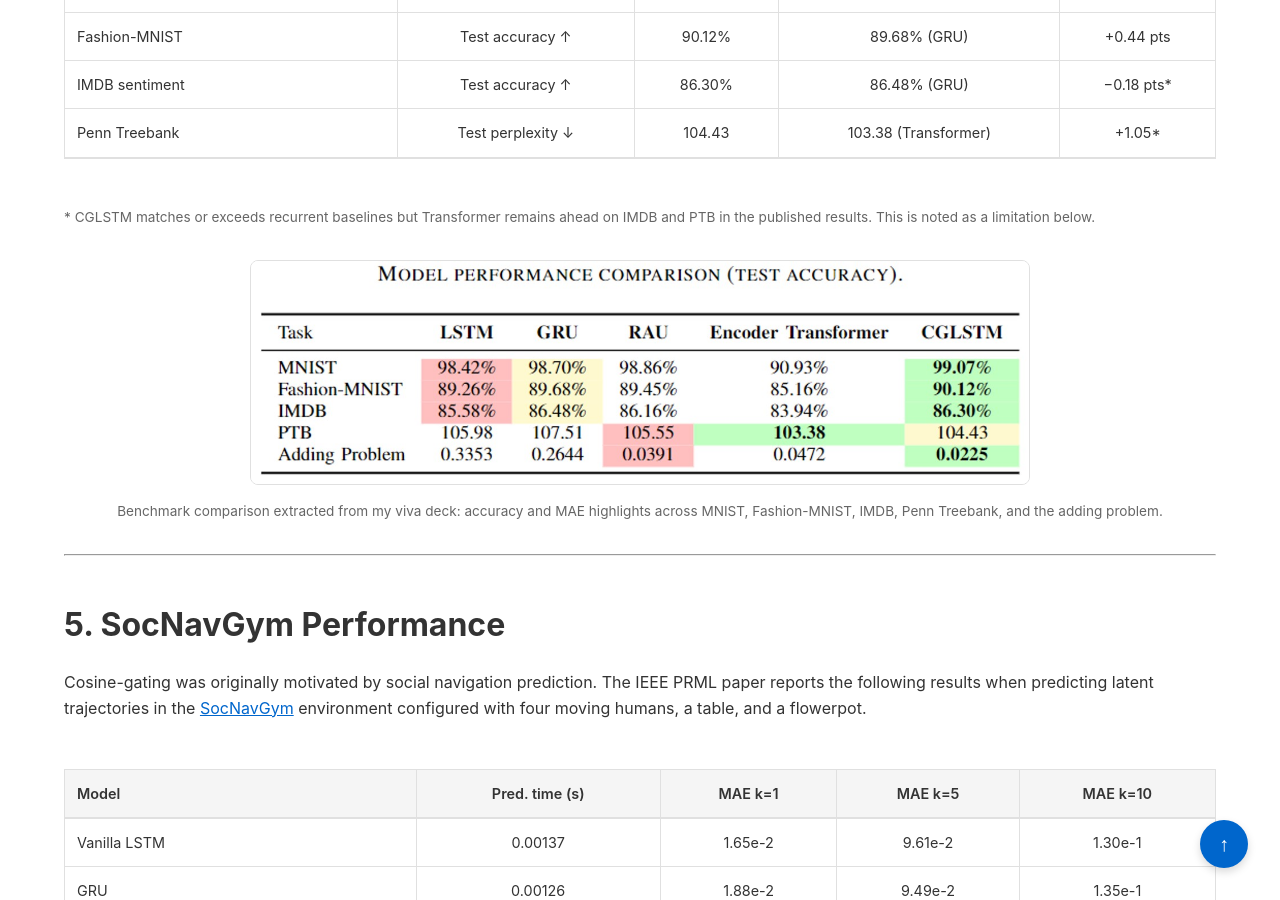
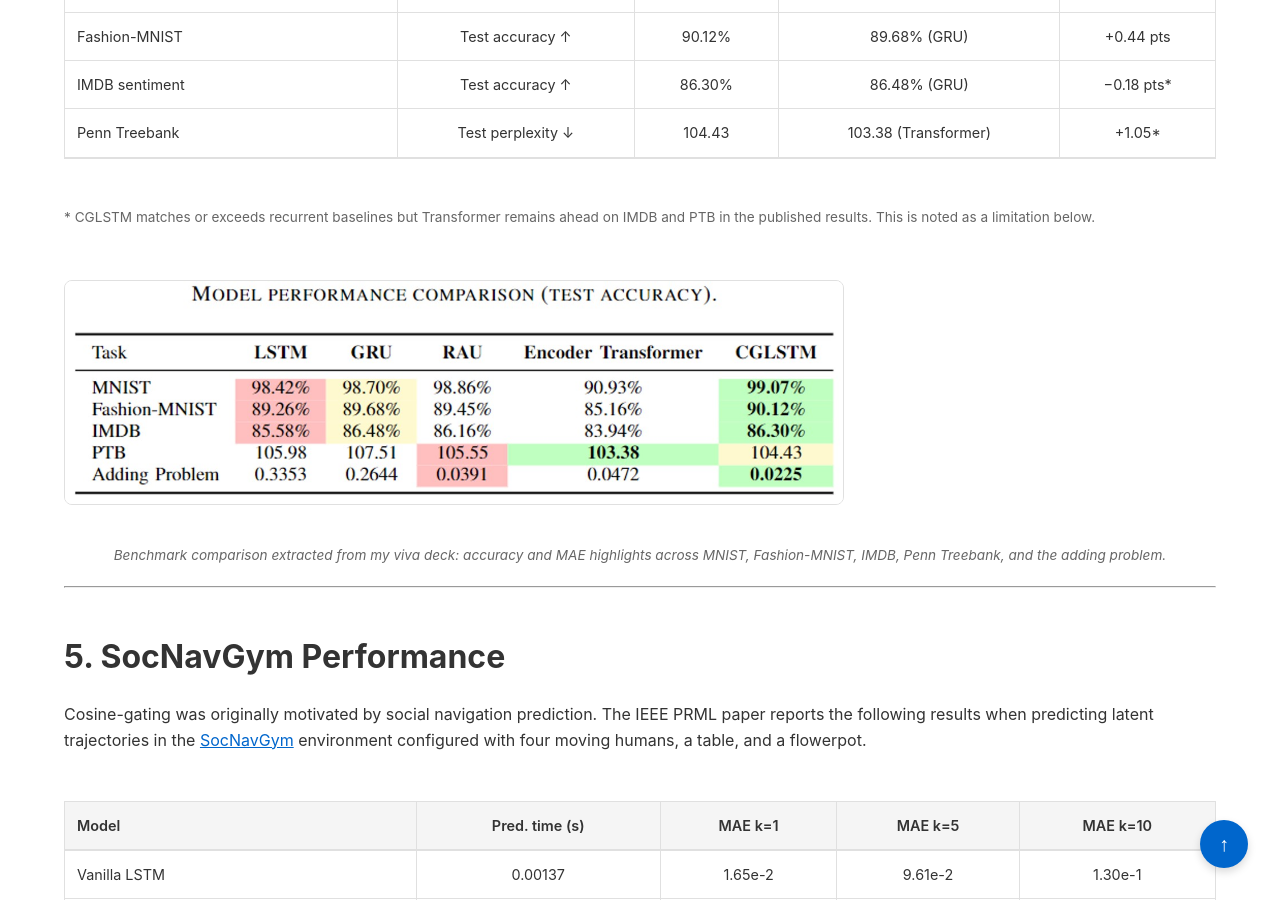
Before and after one commit to goodluckoguzie/goodluckoguzie.github.io, a Jekyll site: the page built from projects/cosine-gated-lstm.md, in a window 1280 px wide and 900 px high, scrolled down 2976 px. Built offline with Jekyll 4.4.1, drawn with Linux system fonts in a browser that asks for light colours.

Commit message:
Use direct CGLSTM images without figure wrappers

```diff
--- a/projects/cosine-gated-lstm.md
+++ b/projects/cosine-gated-lstm.md
@@ -160,10 +160,8 @@
 
 <p style="font-size: 0.85rem; color: var(--text-light);">* CGLSTM matches or exceeds recurrent baselines but Transformer remains ahead on IMDB and PTB in the published results. This is noted as a limitation below.</p>
 
-<figure style="margin: 2rem 0; text-align: center;">
-  <img src="{{ '/assets/images/cgltsmtestResult.jpg' | relative_url }}" alt="Table of benchmark accuracies for CGLSTM versus LSTM, GRU, RAU, and Transformer" style="width: 100%; max-width: 780px; height: auto; border-radius: 8px; border: 1px solid var(--border);">
-  <figcaption style="margin-top: 0.5rem; font-size: 0.85rem; color: var(--text-light);">Benchmark comparison extracted from my viva deck: accuracy and MAE highlights across MNIST, Fashion-MNIST, IMDB, Penn Treebank, and the adding problem.</figcaption>
-</figure>
+<img src="{{ '/assets/images/cgltsmtestResult.jpg' | relative_url }}" alt="Table of benchmark accuracies for CGLSTM versus LSTM, GRU, RAU, and Transformer" style="width: 100%; max-width: 780px; height: auto; border-radius: 8px; border: 1px solid var(--border); margin: 2rem 0;">
+<p style="margin-top: -1.25rem; font-size: 0.85rem; color: var(--text-light); font-style: italic; text-align: center;">Benchmark comparison extracted from my viva deck: accuracy and MAE highlights across MNIST, Fashion-MNIST, IMDB, Penn Treebank, and the adding problem.</p>
 
 ---
 
@@ -221,10 +219,8 @@
 - Visual inspection (Fig. 3 in the paper) shows blue dominance for CGLSTM, indicating tighter alignment with ground-truth trajectories.
 - The model was subsequently integrated into the <a href="{{ '/projects/predictive-world-models' | relative_url }}" style="color: var(--link); text-decoration: underline;">Predictive World Models</a> pipeline to replace the world-model backbone.
 
-<figure style="margin: 2rem 0; text-align: center;">
-  <img src="{{ '/assets/images/cgltsmtestResultforsocnav.jpg' | relative_url }}" alt="Visual comparison of predictive trajectories in SocNavGym for CGLSTM and baselines" style="width: 100%; max-width: 760px; height: auto; border-radius: 8px; border: 1px solid var(--border);">
-  <figcaption style="margin-top: 0.5rem; font-size: 0.85rem; color: var(--text-light);">SocNavGym qualitative comparison from my viva: CGLSTM predictions (right) retain blue overlays indicating accurate future states, whereas vanilla LSTM and GRU (left) accumulate red error regions.</figcaption>
-</figure>
+<img src="{{ '/assets/images/cgltsmtestResultforsocnav.jpg' | relative_url }}" alt="Visual comparison of predictive trajectories in SocNavGym for CGLSTM and baselines" style="width: 100%; max-width: 760px; height: auto; border-radius: 8px; border: 1px solid var(--border); margin: 2rem 0;">
+<p style="margin-top: -1.25rem; font-size: 0.85rem; color: var(--text-light); font-style: italic; text-align: center;">SocNavGym qualitative comparison from my viva: CGLSTM predictions (right) retain blue overlays indicating accurate future states, whereas vanilla LSTM and GRU (left) accumulate red error regions.</p>
 
 ---
 
@@ -278,10 +274,8 @@
 
 Planned improvements include cosine-gated GRUs, multi-task transfer experiments, and deeper analysis of horizon-adaptive strategies for social navigation.
 
-<figure style="margin: 2rem 0; text-align: center;">
-  <img src="{{ '/assets/images/limitationforCGLSTM.jpg' | relative_url }}" alt="Summary of CGLSTM limitations from viva presentation" style="width: 100%; max-width: 640px; height: auto; border-radius: 8px; border: 1px solid var(--border);">
-  <figcaption style="margin-top: 0.5rem; font-size: 0.85rem; color: var(--text-light);">Slide excerpt summarising trade-offs: Transformer still leads on PTB perplexity, and training cost increases relative to GRU.</figcaption>
-</figure>
+<img src="{{ '/assets/images/limitationforCGLSTM.jpg' | relative_url }}" alt="Summary of CGLSTM limitations from viva presentation" style="width: 100%; max-width: 640px; height: auto; border-radius: 8px; border: 1px solid var(--border); margin: 2rem 0;">
+<p style="margin-top: -1.25rem; font-size: 0.85rem; color: var(--text-light); font-style: italic; text-align: center;">Slide excerpt summarising trade-offs: Transformer still leads on PTB perplexity, and training cost increases relative to GRU.</p>
 
 ---
 
```
